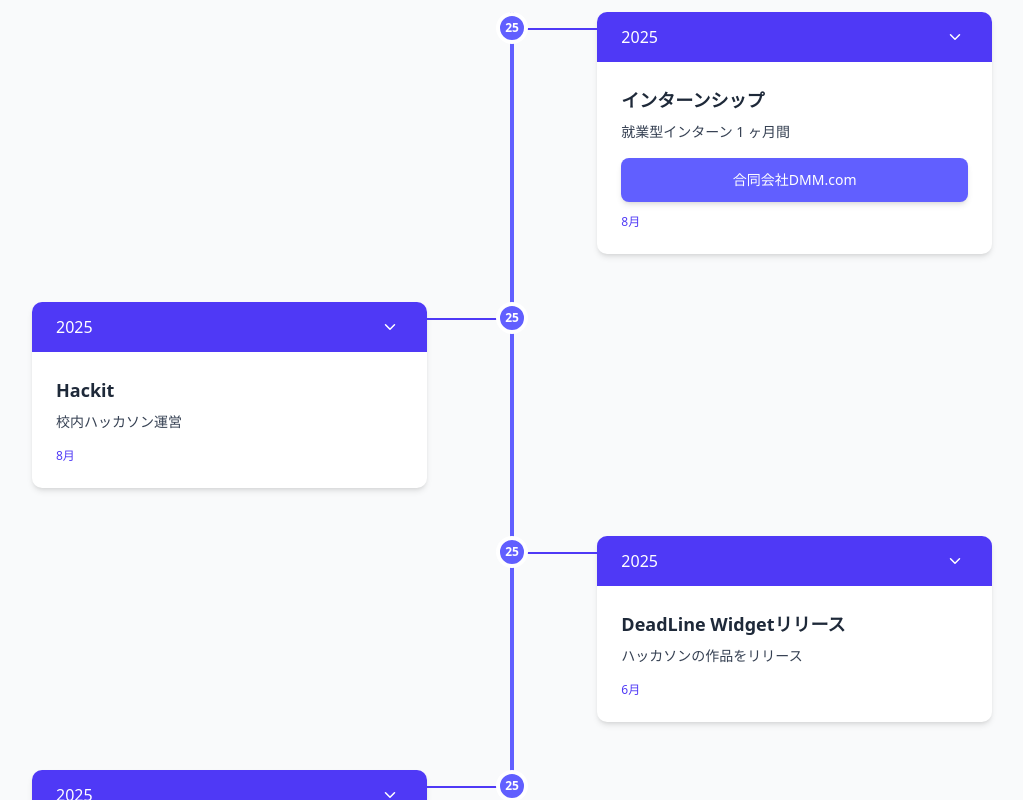
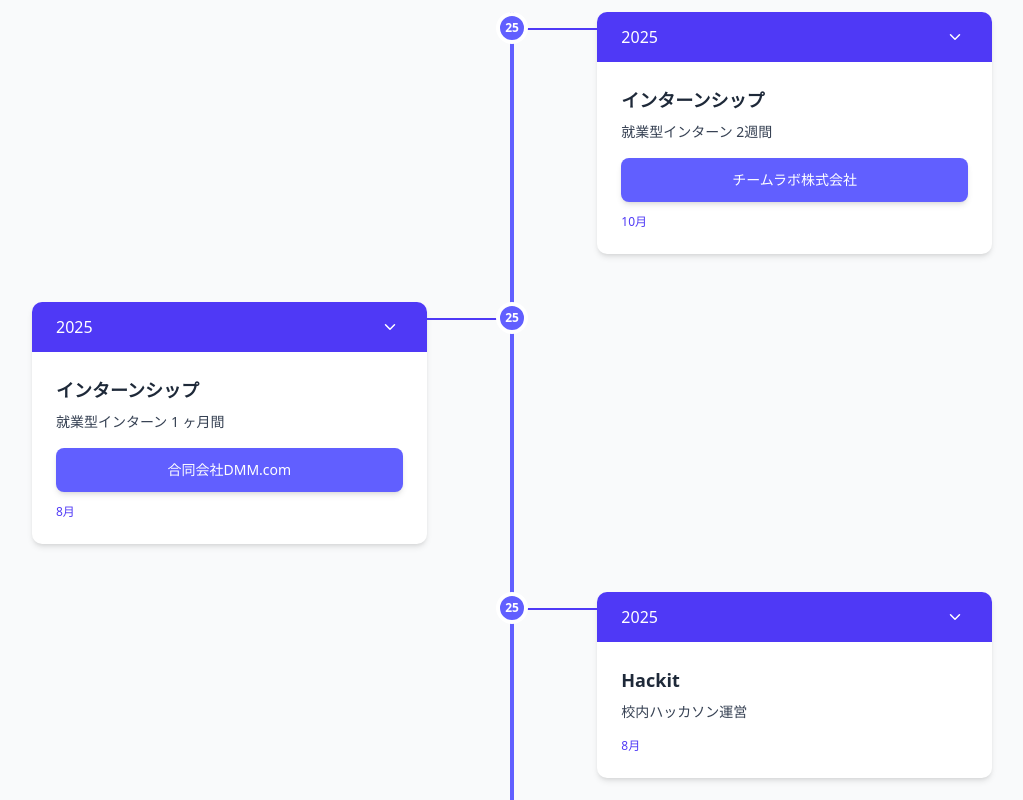
Before and after one commit to ko-tarou/my-portfolio, a Next.js app: page / in a window 1280 px wide. Shown: the part 2000-2800 px from the top of the page, without its empty margins (128-1151 px from the left). Built offline with nearby package versions, Linux system fonts and the light colour scheme.

Commit message:
add 10月分追加

```diff
--- a/src/resources/timeline.ts
+++ b/src/resources/timeline.ts
@@ -14,6 +14,15 @@ export type TimelineTab = 'activities' | 'hackathons' | 'conferences'
 
 // これまでの活動データ
 export const activitiesEvents: TimelineEvent[] = [
+  {
+    year: "2025",
+    title: "インターンシップ",
+    description: "就業型インターン 2週間",
+    organization: "チームラボ株式会社",
+    date: "10月",
+    details: "実際の業務に参加し、設計から実装までを行いました。StateFlowやアーキテクチャの思想を深く理解できました。",
+    isExpanded: false,
+  },
   {
     year: "2025",
     title: "インターンシップ",
```
